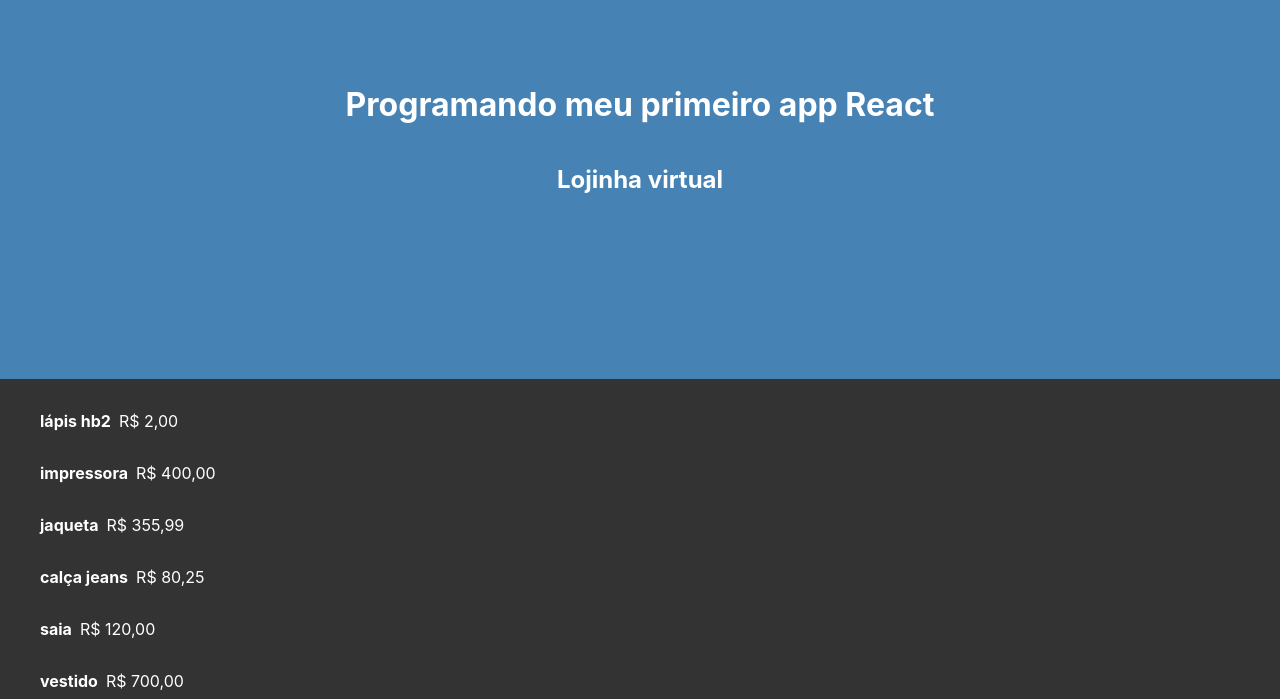
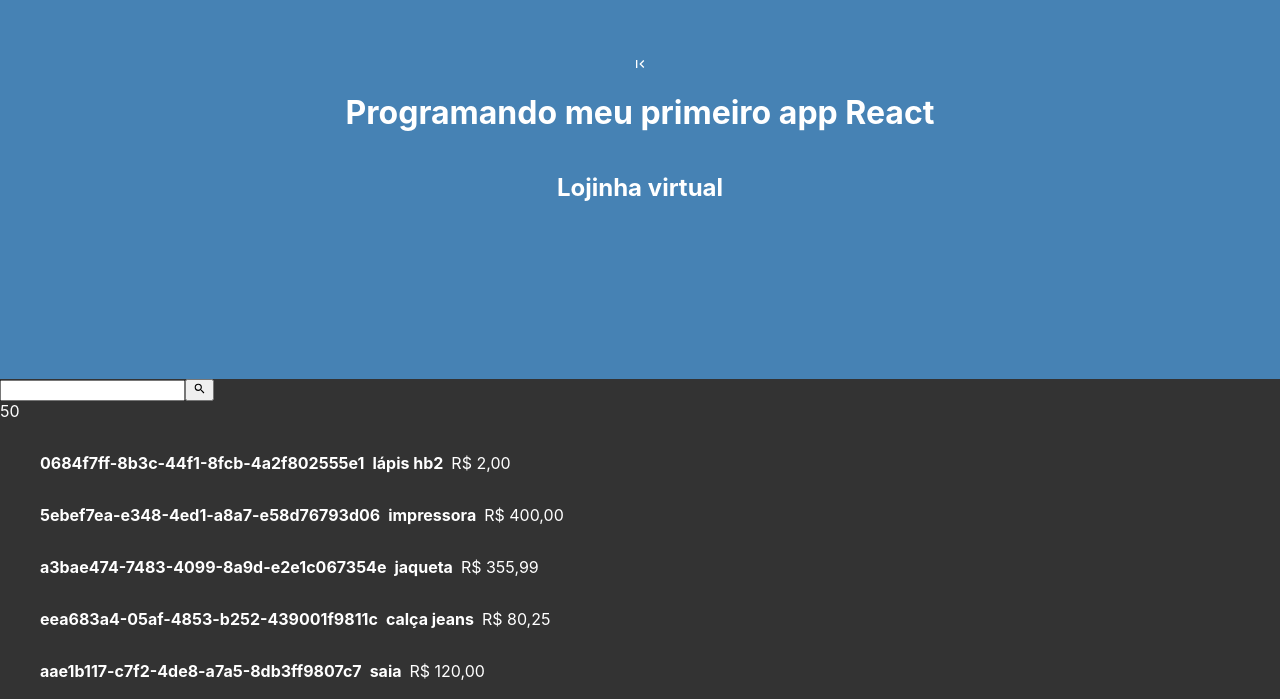
Before and after one commit to fkbral/webfullstack-react, a React (Create React App) app in the folder 01_primeiro_app_react/: page / in a window 1280 px wide. Shown: the part 101-800 px from the top of the page. Built offline with nearby package versions, Linux system fonts and the light colour scheme.

Commit message:
feat: aula 02 - recordando React, componentes e listas com atributo key

```diff
--- a/01_primeiro_app_react/package.json
+++ b/01_primeiro_app_react/package.json
@@ -6,8 +6,10 @@
     "@testing-library/jest-dom": "^5.16.1",
     "@testing-library/react": "^12.1.2",
     "@testing-library/user-event": "^13.5.0",
+    "date-fns": "^2.28.0",
     "react": "^17.0.2",
     "react-dom": "^17.0.2",
+    "react-icons": "^4.3.1",
     "react-scripts": "5.0.0",
     "web-vitals": "^2.1.3"
   },
--- a/01_primeiro_app_react/src/App.js
+++ b/01_primeiro_app_react/src/App.js
@@ -2,6 +2,7 @@ import React from 'react';
 import './App.css';
 import { Capa } from './components/Capa';
 import { Produtos } from './components/Produtos';
+import { MdSearch } from 'react-icons/md'
 
 class App extends React.Component {
   constructor() {
@@ -23,6 +24,8 @@ class App extends React.Component {
     return (
       <>
         <Capa />
+        <Pesquisa />
+        {10*5}
 
         {/* <strong>{this.lapis.nome}</strong>
         <p>{this.lapis.preco}</p> */}
@@ -30,6 +33,20 @@ class App extends React.Component {
         <Produtos />
       </>
   )}
+}
+
+function Pesquisa() {
+  return (
+    <div>
+      <form>
+        <label htmlFor='search'></label>
+        <input id='search' />
+        <button>
+          <MdSearch />
+        </button>
+      </form>
+    </div>
+  )
 }
 
 // function App() {
--- a/01_primeiro_app_react/src/components/Capa/index.js
+++ b/01_primeiro_app_react/src/components/Capa/index.js
@@ -1,3 +1,4 @@
+import { MdFirstPage } from 'react-icons/md'
 import './index.css'
 
 export function Capa() {
@@ -5,6 +6,7 @@ export function Capa() {
 
   return(
     <div data-capa>
+      <MdFirstPage />
       <h1>{titulo}</h1>
       <h2>Lojinha virtual</h2>
     </div>
--- a/01_primeiro_app_react/src/components/Produtos/index.js
+++ b/01_primeiro_app_react/src/components/Produtos/index.js
@@ -1,4 +1,5 @@
 import './index.css'
+import { v4 as uuid } from 'uuid'
 
 export function Produtos() {
   const formatadorDePreco = Intl.NumberFormat(
@@ -7,42 +8,52 @@ export function Produtos() {
 
   const produtos = [
     {
+      id: uuid(),
       nome: 'lápis hb2',
       preco: formatadorDePreco.format(2)
     },
     {
+      id: uuid(),
       nome: 'impressora',
       preco: formatadorDePreco.format(400)
     },
     {
+      id: uuid(),
       nome: 'jaqueta',
       preco: formatadorDePreco.format(355.99)
     },
     {
+      id: uuid(),
       nome: 'calça jeans',
       preco: formatadorDePreco.format(80.25)
     },
     {
+      id: uuid(),
       nome: 'saia',
       preco: formatadorDePreco.format(120)
     },
     {
+      id: uuid(),
       nome: 'vestido',
       preco: formatadorDePreco.format(700)
     },
     {
+      id: uuid(),
       nome: 'bota',
       preco: formatadorDePreco.format(425)
     },
     {
+      id: uuid(),
       nome: 'meia',
       preco: formatadorDePreco.format(10)
     },
     {
+      id: uuid(),
       nome: 'tênis de corrida',
       preco: formatadorDePreco.format(240)
     },
     {
+      id: uuid(),
       nome: 'camiseta branca',
       preco: formatadorDePreco.format(35)
     },
@@ -52,7 +63,8 @@ export function Produtos() {
     <div className="container-produtos">
       <ul>
         {produtos.map(produto =>
-          <li>
+          <li key={produto.id}>
+            <strong>{produto.id}</strong>
             <strong>{produto.nome}</strong>
             <p>{produto.preco}</p>
           </li>
```
Also changed, not shown: 1 other file (tests, documents, lock files or other folders).
